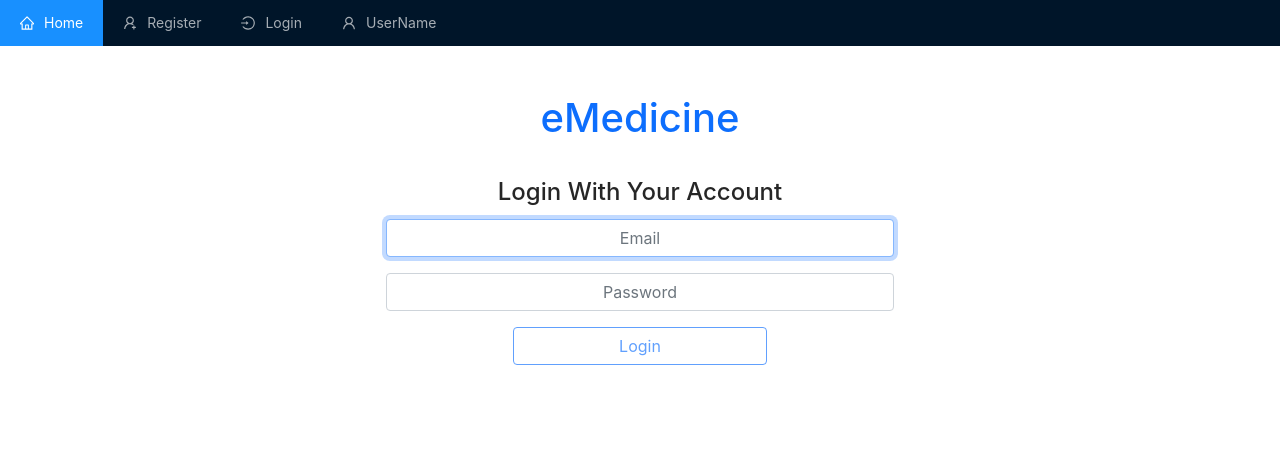
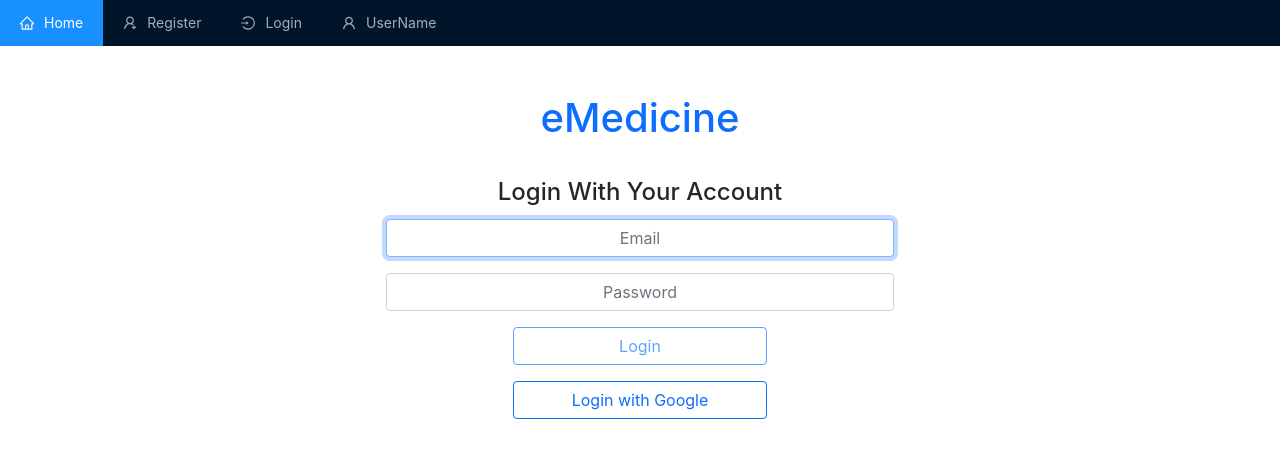
Before and after one commit to Hillol-Talukdar/eMedicine, a React (Create React App) app in the folder client/: page /login in a window 1280 px wide. Shown: the top 458 px of the page. Built offline with nearby package versions, Linux system fonts and the light colour scheme; no server answers.

Commit message:
Login proccess updated and google login button added.

```diff
--- a/client/src/pages/auth/Login.js
+++ b/client/src/pages/auth/Login.js
@@ -8,7 +8,7 @@ import { useDispatch } from "react-redux";
 const Login = ({ history }) => {
     const [email, setEmail] = useState("");
     const [password, setPassword] = useState("");
-    const [loaing, setLoading] = useState(false);
+    const [loading, setLoading] = useState(false);
 
     let dispatch = useDispatch();
 
@@ -40,6 +40,10 @@ const Login = ({ history }) => {
             toast.error(error.message);
             setLoading(false);
         }
+    };
+
+    const googleLogin = () => {
+        //
     };
 
     const loginForm = () => (
@@ -78,6 +82,14 @@ const Login = ({ history }) => {
         </form>
     );
 
+    const googleLoginButton = () => {
+        <div class="d-grid gap-2 col-6 mx-auto mt-3">
+            <button class="btn btn-outline-primary" type="submit">
+                Login with Google
+            </button>
+        </div>;
+    };
+
     return (
         <div className="d-flex p-5 justify-content-center">
             <div className="row align-items-center">
@@ -85,10 +97,24 @@ const Login = ({ history }) => {
                     <h1 className="text-primary">eMedicine</h1>
                 </div>
                 <div className="mt-3">
-                    <h4 className="d-flex justify-content-center">
-                        Login With Your Account
-                    </h4>
+                    {loading ? (
+                        <h4 className="d-flex justify-content-center">
+                            Loading...
+                        </h4>
+                    ) : (
+                        <h4 className="d-flex justify-content-center">
+                            Login With Your Account
+                        </h4>
+                    )}
+
                     {loginForm()}
+                    {/* {googleLoginButton()} */}
+
+                    <div class="d-grid gap-2 col-6 mx-auto mt-3">
+                        <button class="btn btn-outline-primary" type="submit">
+                            Login with Google
+                        </button>
+                    </div>
                 </div>
             </div>
         </div>
```
